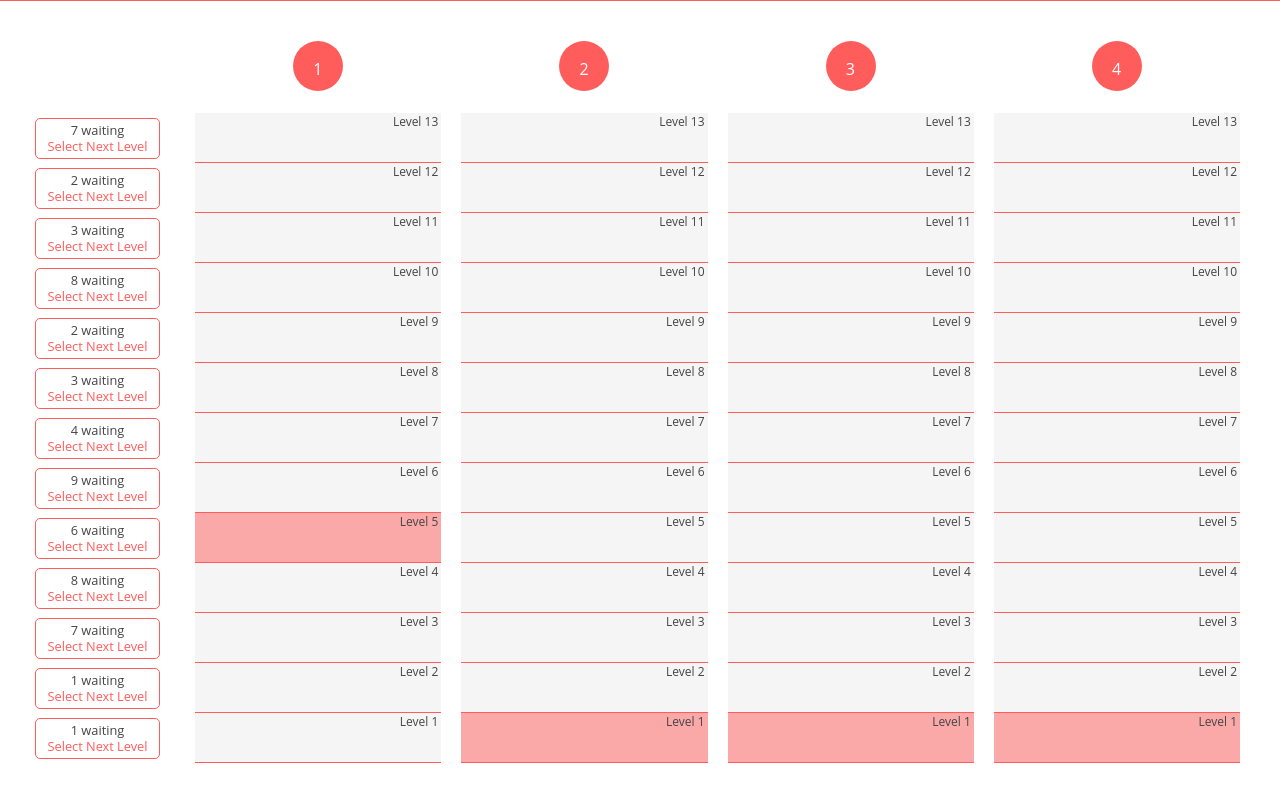
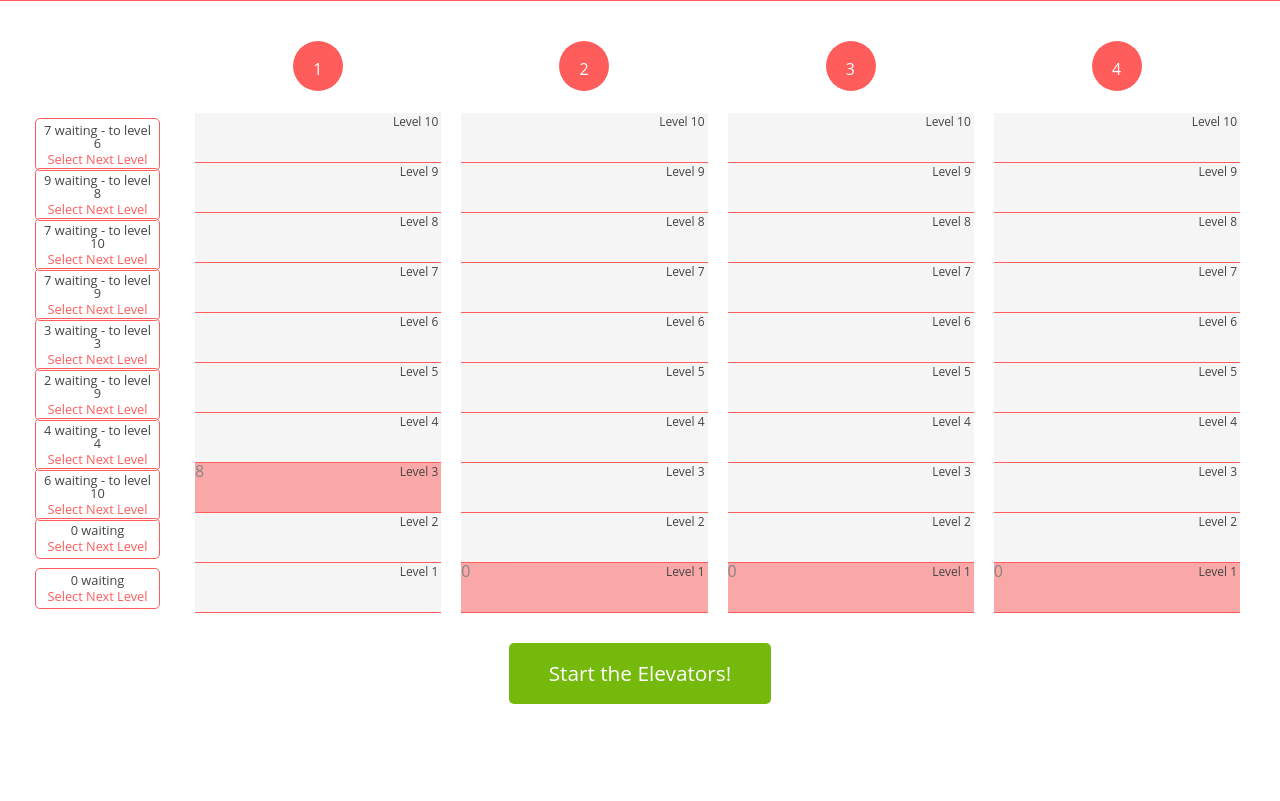
Before and after one commit to melbourne2991/elevatawesome, a website: page public/index.html in a window 1280 px wide. Shown: the part 49-850 px from the top of the page. Drawn offline with nearby package versions, Linux system fonts and the light colour scheme.

Commit message:
progress

```diff
--- a/public/index.html
+++ b/public/index.html
@@ -27,11 +27,11 @@
 						<h3>Currently on Level {{ levelSelecting.id }}</h3>
 						<p>Select the level you wish to go to.</p>
 						<div class="input-block">
-							<label>People Waiting</label><input type="number" data-ng-model="levelSelecting.peopleWaiting">
+							<label>People Waiting</label><input type="number" data-ng-model="levelSelecting.people[0].quantity">
 						</div>
 						<ul class="reset-list">
 							<li data-ng-repeat="level in levels">
-								<div class="select-level level" data-ng-click="selectNextLevel(level)" data-ng-class="{true: 'selected' }[level.id==levelSelecting.nextLevelSelected.id]">Level {{ level.id }}</div>
+								<div class="select-level level" data-ng-click="selectNextLevel(level)" data-ng-class="{true: 'selected' }[level.id==levelSelecting.people[0].goingToLevel]">Level {{ level.id }}</div>
 							</li>
 						</ul>
 					</div>
@@ -46,7 +46,7 @@
 						<div class="col-md-3-24 col-18-24 people-waiting">
 							<div class="level waiting" data-ng-repeat="level in levels">
 								<div class="button" data-ng-click="openSelectNextLevel(level); $event.stopPropagation();">
-									<div class="waiing-count">{{ level.peopleWaiting }} waiting <span data-ng-if="level.nextLevelSelected">- to level {{ level.nextLevelSelected.id }}</span></div>
+									<div class="waiing-count">{{ level.people[0].quantity || '0' }} waiting <span data-ng-if="level.people[0].goingToLevel">- to level {{ level.people[0].goingToLevel }}</span></div>
 									<div class="select-next-level">Select Next Level</div>
 								</div>
 							</div>
@@ -62,8 +62,8 @@
 											</div>
 
 											<div class="elevator">
-												<div class="elevator-position" data-elevator-position="elevator.currentLevel" data-elevator-speed="elevator.speed">
-
+												<div class="elevator-position" data-elevator-position="elevator.currentLevelId" data-elevator-speed="elevator.speed">
+													{{ elevator.totalBoardCount }}
 												</div>
 
 												<div class="level" data-ng-repeat="level in levels">
@@ -77,6 +77,10 @@
 						</div>
 					</div>
 				</div>
+
+				<div class="align-center">
+					<div class="green button large">Start the Elevators!</div>
+				</div>
 			</div>
 		</div>
 
--- a/public/js/controllers.js
+++ b/public/js/controllers.js
@@ -6,9 +6,10 @@ controllers.controller('MainController', [
 	'Building',
 
 	function($scope, $timeout, Building) {
-		var building = new Building(13, 4);
+		// Building takes two parameters, number of levels & number of elevators
+		var building = new Building(10, 4);
 
-		building.elevators[0].currentLevel = 5;
+		building.init();
 
 		$scope.elevators = building.elevators;
 		$scope.levels = building.levels.reverse();
@@ -32,10 +33,10 @@ controllers.controller('MainController', [
 		$scope.hideLevelSelect = function() {
 			if($scope.showLevelSelect)
 				$scope.showLevelSelect = false;
-		}
+		};
 
 		$scope.selectNextLevel = function(level) {
-			$scope.levelSelecting.nextLevelSelected = level;
+			$scope.levelSelecting.people[0].goingToLevel = level.id;
 			$scope.showLevelSelect = false;
-		}
+		};
 	}]);
--- a/public/js/directives.js
+++ b/public/js/directives.js
@@ -71,17 +71,16 @@ directives.directive('elevatorPosition', [function() {
 		},
 		require: '^slider',
 		controller: function($scope, $element, $attrs) {
-			console.log($scope.elevatorPosition);
 
 		},
 		link: function(scope, element, attrs, ctrl) {
 			var height = $(element).height();
 			var fromBottom = scope.elevatorPosition;
 
-			console.log(scope.elevatorSpeed/1000);
-
-			$(element).css({
-				bottom: height * (scope.elevatorPosition-1)  + 'px',
+			scope.$watch('elevatorPosition', function(n) {
+				$(element).css({
+					bottom: height * (n-1)  + 'px',
+				});
 			});
 		}
 	}
--- a/public/js/services.js
+++ b/public/js/services.js
@@ -1,24 +1,96 @@
 var services = angular.module('app.services', []);
 
-services.factory('Elevator', [function() {
-	var Elevator = function(id) {
+services.factory('Elevator', ['$timeout', function($timeout) {
+	var Elevator = function(id, building) {
 		this.id = id;
-		this.currentLevel = 1;
-		this.nextLevel = false;
-		this.onBoard = 0;
+		this.currentLevelId = 1;
+		this.people = [];
 		this.speed = 3000;
+		this.building = building;
+		this.destinations = [];
+		this.direction = false;
+		this.totalBoardCount = 0;
 	};
 
-	Elevator.prototype.calculateNextLevel = function() {
-
+	Elevator.prototype.currentLevel = function() {
+		return _.find(this.building.levels, function(level) {
+			return level.id === this.currentLevelId;
+		}.bind(this));
 	};
 
-	Elevator.prototype.boardPeople = function(people) {
+	var iterate = 0
 
+	Elevator.prototype.init = function() {
+		this.boardPeople();
+		this.dropPeople();
+		this.goToNextLevel();
+	};
+
+	Elevator.prototype.boardPeople = function() {
+		var currentLevel = this.currentLevel();
+
+		// Remove people from current level
+		if(currentLevel.people.length) {
+			var people = _.remove(currentLevel.people, function() {
+				return true;
+			})[0];
+
+			// Add people to elevator
+			this.people.push(people);
+
+			// How many people do we have on board
+			var count_people = 0;
+
+			_.forEach(this.people, function(group) {
+				count_people = count_people + group.quantity;
+			});
+
+			this.totalBoardCount = count_people;
+
+			console.log('We now have ' + count_people + ' on board');
+
+			// Add go to level for people to destinations
+			this.destinations.push(people.goingToLevel);
+		}
+	};
+
+	Elevator.prototype.dropPeople = function() {
+		var currentLevel = this.currentLevel();
+
+		// If this is destination for group of people remove them from the elevator
+		var removed = _.remove(this.people, function(group) {
+			return currentLevel.id === group.goingToLevel;
+		});
+
+		if(removed.length > 0) {
+			_.forEach(removed, function(p) {
+				console.log(p.quantity + ' people have left the elevator, we are on level ' + currentLevel.id);
+			})
+		}
 	};
 
 	Elevator.prototype.goToNextLevel = function() {
+		if(this.destinations[0] > this.currentLevelId) {
+			this.currentLevelId++;
+		} else {
+			this.currentLevelId--;
+		}
 
+		// If we have reached a destination remove it
+		var destination = _.remove(this.destinations, function(destination) {
+			console.log(destination + '-'  + this.currentLevelId)
+			return destination === this.currentLevelId;
+		}.bind(this));
+
+		console.log(destination);
+
+		// Iterate.
+		iterate++;
+		if(iterate < 99) {
+			$timeout(function() {
+				this.init();
+			}.bind(this), 3000)
+		}
 	};
 
 	return Elevator;
@@ -26,35 +98,68 @@ services.factory('Elevator', [function() {
 
 
 services.factory('Level', [function() {
-	var Level = function(id, people_waiting) {
+	var Level = function(id, people) {
 		this.id = id;
-		this.peopleWaiting = people_waiting;
-		this.nextlevelSelected = false;
+		this.people = [];
 	};
 
 	return Level;
 }]);
 
-services.factory('Building', ['Level', 'Elevator', function(Level, Elevator) {
+services.factory('People', [function() {
+	var People = function(quantity, going_to_level) {
+		this.quantity = quantity;
+		this.goingToLevel = going_to_level;
+	};
+
+	return People;
+}]);
+
+services.factory('Building', ['Level', 'Elevator', 'People', function(Level, Elevator, People) {
 	var Building = function(levels_quantity, elevators_quantity) {
 		var levels = [];
 
 		for(var i = 0; i < levels_quantity; i++) {
-			var rand_num = Math.floor((Math.random() * 10));
-			var level = new Level(i+1, rand_num);
+			// Create a new level.
+			var level = new Level(i+1);
+
+			// Randomize people quantity
+			var rand_people = Math.floor((Math.random() * 10));
+
+			// Randomize go to level for people
+			var rand_level = Math.floor((Math.random() * levels_quantity)) + 1;
+
+			if(rand_people > 0) {
+				var people = new People(rand_people, rand_level);
+
+				// Add people level
+				level.people.push(people);
+			}
+
+			// Add level to building
 			levels.push(level);
 		}
 
+		// Init elevators.
 		this.levels = levels;
 
 		var elevators = [];
 
 		for(var i = 0; i < elevators_quantity; i++) {
-			var elevator = new Elevator(i+1);
+			var elevator = new Elevator(i+1, this);
 			elevators.push(elevator);
 		}
 
+		// Assign elevators to building
 		this.elevators = elevators;
+	};
+
+	// Kick off the process!
+	Building.prototype.init = function() {
+		// Action each elevator, starting with elevator A.
+		// _.forEach(this.elevators, function(elevator) {
+			this.elevators[0].init();
+		// });
 	};
 
 	return Building;
--- a/public/sass/base.scss
+++ b/public/sass/base.scss
@@ -10,8 +10,8 @@ html, body {
 
 h1, h2, h3, h4, h5, h6 {
 	color: #FF5E57;
+}
 
-}
 a {
 	color: #4892CC;
 	text-decoration: none;
@@ -43,3 +43,25 @@ label {
 	border-radius: 5px;
 	margin-bottom: 10px;
 }
+
+.button {
+	padding: 5px 10px;
+	display: inline-block;
+	border-radius: 5px;
+	cursor: pointer;
+}
+
+.button.green {
+	background: #74B90C;
+	color: #fff;
+
+	&:hover {
+		background: darken(#74B90C, 5%);
+	}
+
+}
+
+.button.large {
+	padding: 20px 40px;
+	font-size: 1.3em;
+}
--- a/public/sass/modules.scss
+++ b/public/sass/modules.scss
@@ -186,6 +186,7 @@ body {
 	padding: 5px;
 	border-radius: 5px;
 	cursor: pointer;
+	width: 100%;
 }
 
 .select-next-level {
```
Also changed, not shown: public/css/app.css.
